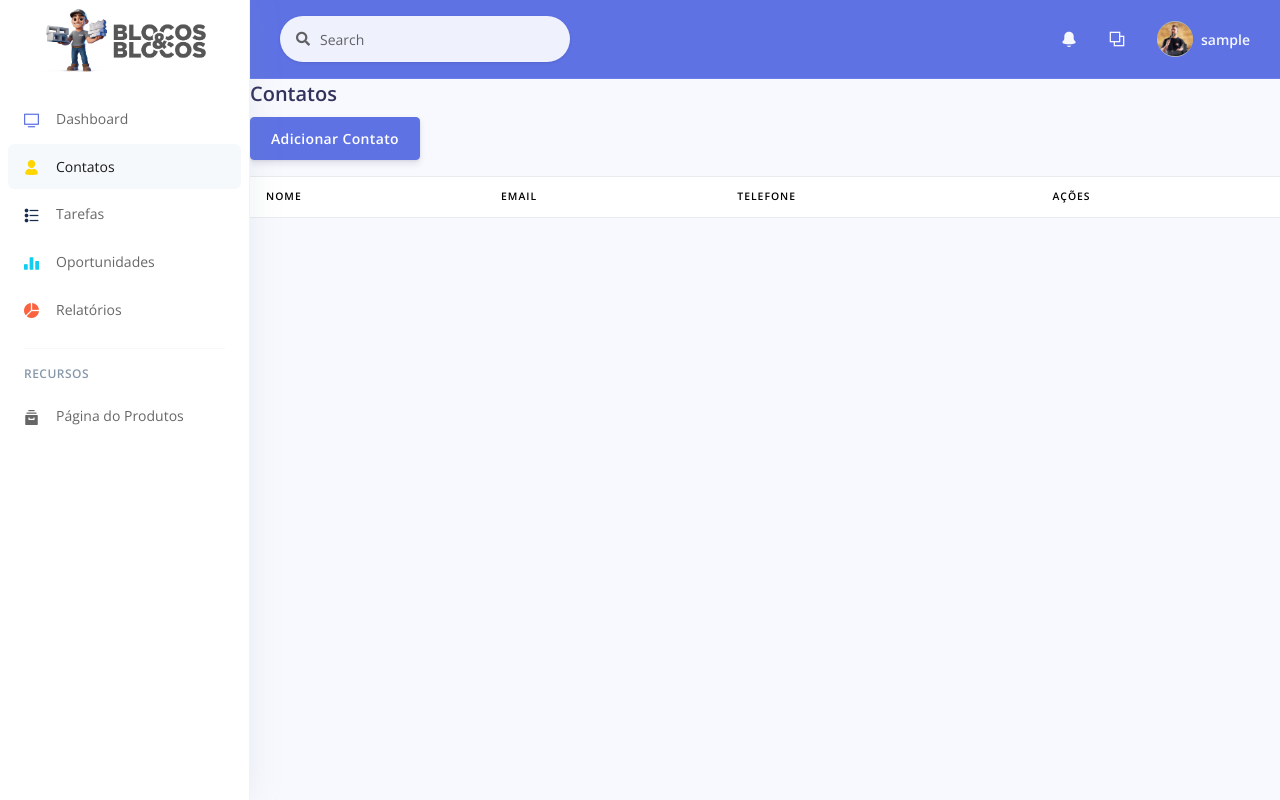
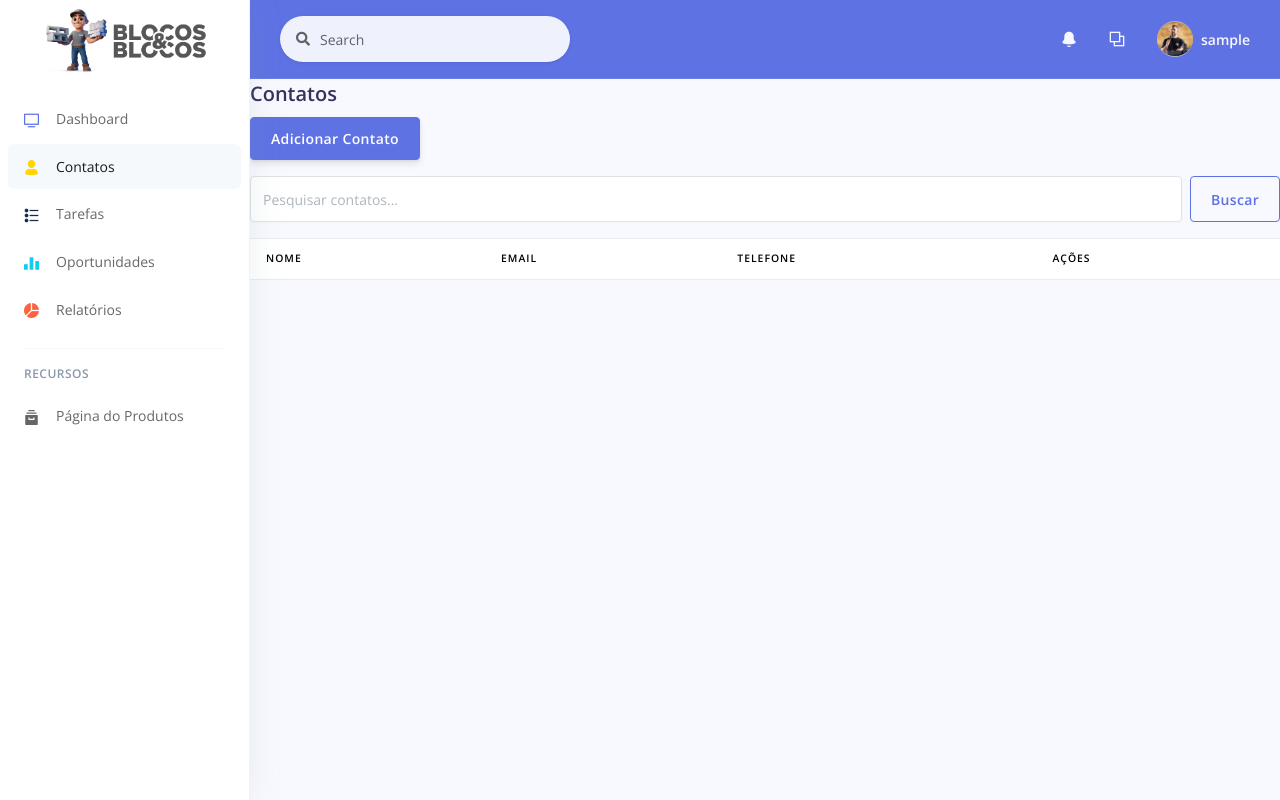
Before and after one commit to leandrolopesleal262016/crmblocoseblocos, a Flask app: page /contacts in a window 1280 px wide. Run offline with Flask 2, Linux system fonts and the light colour scheme; the visitor is signed in with stand-in values (Sample User, id 1); data comes from the database, SQL or seed files in the repository; data that the repository does not hold is empty; some libraries are stand-ins or nearby versions.

Commit message:
Rota de pesquisa em contatos.html

```diff
--- a/apps/home/routes.py
+++ b/apps/home/routes.py
@@ -22,15 +22,13 @@ def index():
 @login_required
 def contacts():
     if request.method == 'POST':
-        # Capturar dados do formulário
+        # Manter a lógica existente de POST
         name = request.form.get('name')
         email = request.form.get('email')
         phone = request.form.get('phone')
 
-        # Criar um novo contato
         new_contact = Contact(name=name, email=email, phone=phone)
 
-        # Adicionar ao banco de dados
         try:
             db.session.add(new_contact)
             db.session.commit()
@@ -41,8 +39,22 @@ def contacts():
 
         return redirect(url_for('home_blueprint.contacts'))
 
-    # Buscar todos os contatos para exibição na tabela
-    contacts = Contact.query.all()
+    # Adicionar lógica de busca para método GET
+    search = request.args.get('search', '')
+
+    if search:
+        # Busca por nome, email ou telefone
+        contacts = Contact.query.filter(
+            db.or_(
+                Contact.name.ilike(f'%{search}%'),
+                Contact.email.ilike(f'%{search}%'),
+                Contact.phone.ilike(f'%{search}%')
+            )
+        ).all()
+    else:
+        # Se não houver busca, retorna todos os contatos
+        contacts = Contact.query.all()
+
     return render_template('home/contacts.html', contacts=contacts, segment='contacts')
 
 
--- a/apps/templates/home/contacts.html
+++ b/apps/templates/home/contacts.html
@@ -8,6 +8,14 @@
     <button type="button" class="btn btn-primary mb-3" data-bs-toggle="modal" data-bs-target="#addContactModal">
         Adicionar Contato
     </button>
+
+    <!-- Adicione isso logo após o botão "Adicionar Contato" -->
+    <div class="mb-3">
+        <form method="GET" action="/contacts" class="d-flex">
+            <input type="text" name="search" class="form-control me-2" placeholder="Pesquisar contatos..." value="{{ request.args.get('search', '') }}">
+            <button type="submit" class="btn btn-outline-primary">Buscar</button>
+        </form>
+    </div>
 
     <!-- Modal para adicionar novo contato -->
     <div class="modal fade" id="addContactModal" tabindex="-1" aria-labelledby="addContactModalLabel" aria-hidden="true">
--- a/apps/templates/layouts/base.html
+++ b/apps/templates/layouts/base.html
@@ -24,7 +24,7 @@
   <link rel="canonical" href="https://appseed.us/admin-dashboards/flask-boilerplate-dashboard-argon">
 
   <title>
-    Flask Argon Dashboard - {% block title %} Open-Source Admin Panel {% endblock %} | AppSeed
+    Dashboard Blocos e Blocos - {% block title %} CRM {% endblock %}
   </title>
 
   <!-- Favicon - loaded as static -->
```
